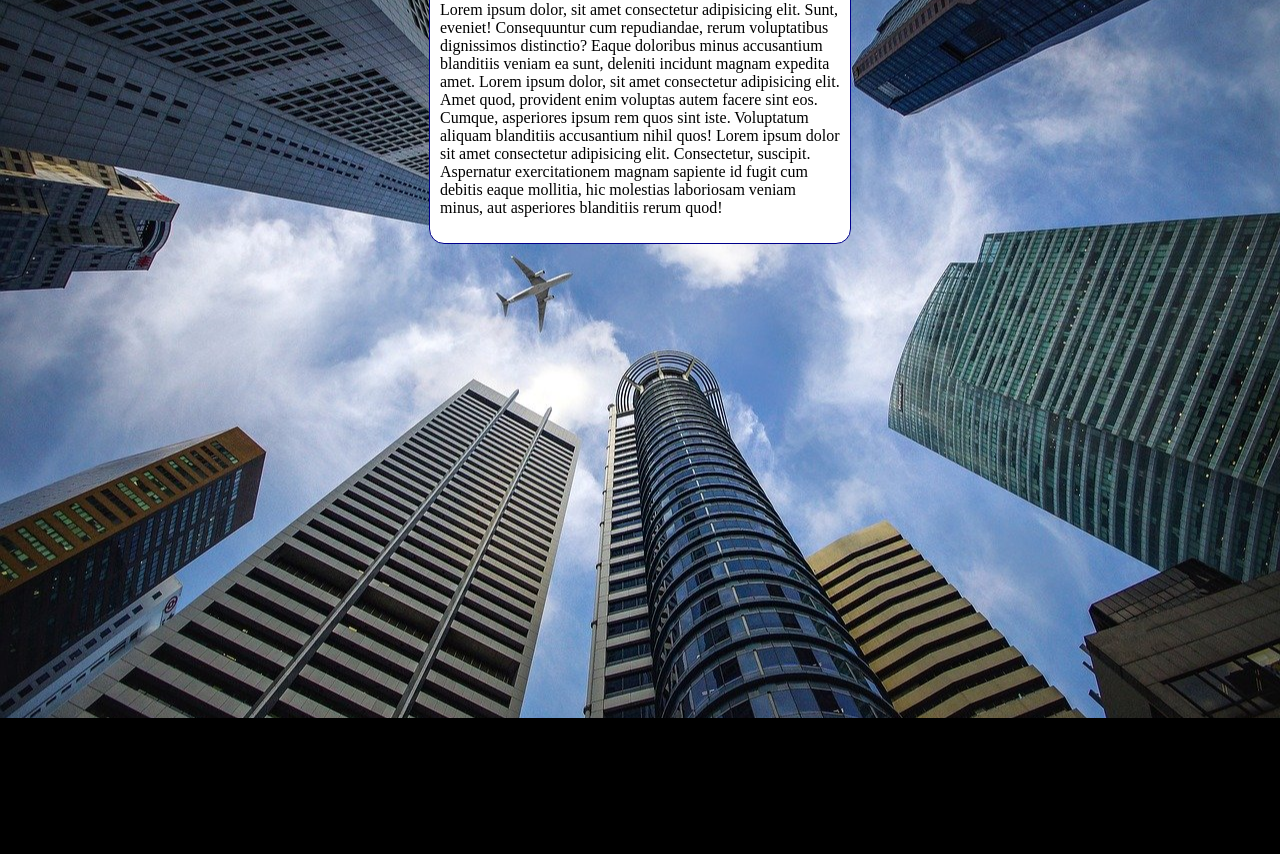
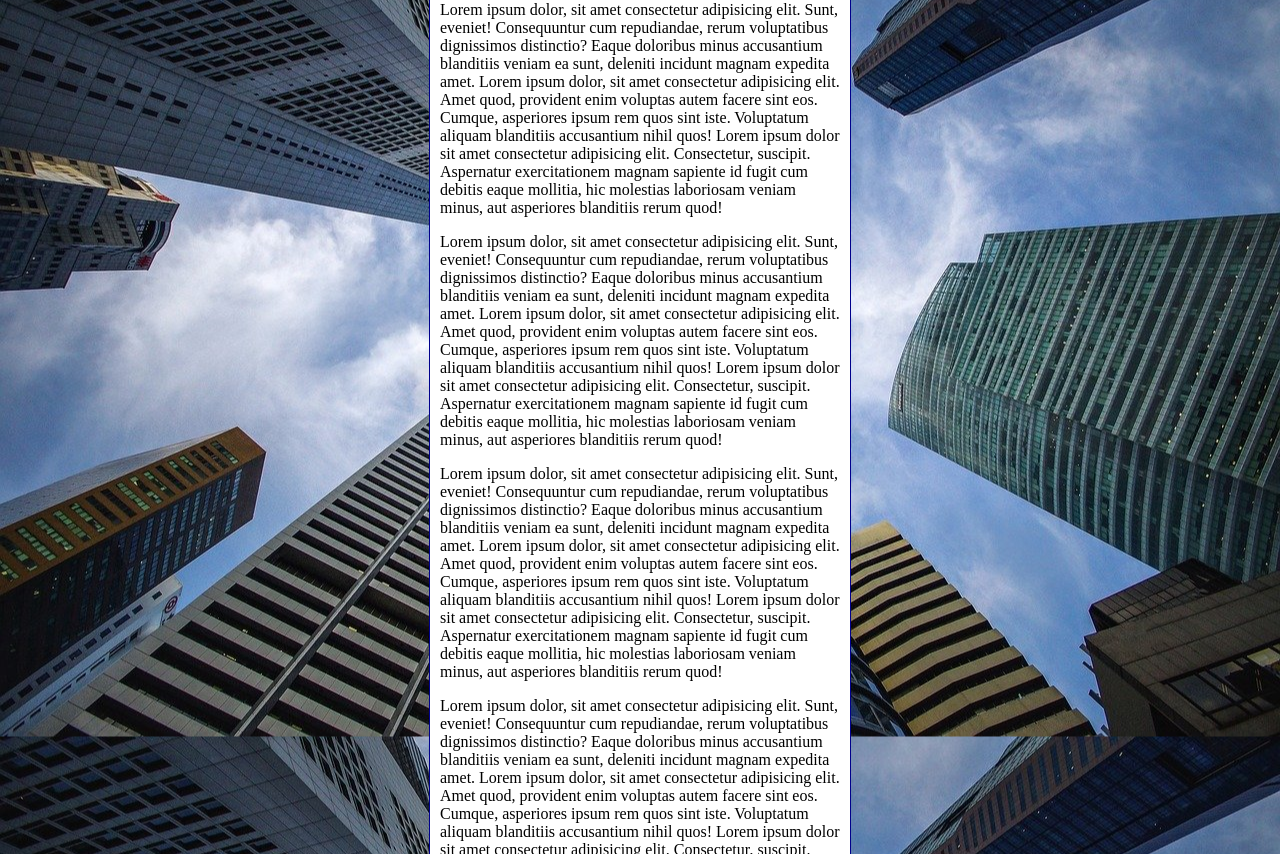
Before and after one commit to Gustavo30309/html-css, a plain HTML site: page exercicios/ex022/fundo006.html in a window 1280 px wide. Shown: the part 98-952 px from the top of the page. Before the commit the page ends 816 px from the top, so only its background shows below. Drawn offline with Linux system fonts and the light colour scheme.

Commit message:
Update fundo006.html

```diff
--- a/exercicios/ex022/fundo006.html
+++ b/exercicios/ex022/fundo006.html
@@ -10,7 +10,7 @@
             background-color: black;
             background-image: url(imagens/wallpaper002.jpg);
             background-position: center center;
-            background-repeat: no-repeat;
+            background-repeat: repeat-y;
             background-size: cover;
         }
         main {
@@ -27,6 +27,8 @@
     <main>
         <h1>Teste de imagem de Fundo</h1>
         <p>Lorem ipsum dolor, sit amet consectetur adipisicing elit. Sunt, eveniet! Consequuntur cum repudiandae, rerum voluptatibus dignissimos distinctio? Eaque doloribus minus accusantium blanditiis veniam ea sunt, deleniti incidunt magnam expedita amet. Lorem ipsum dolor, sit amet consectetur adipisicing elit. Amet quod, provident enim voluptas autem facere sint eos. Cumque, asperiores ipsum rem quos sint iste. Voluptatum aliquam blanditiis accusantium nihil quos! Lorem ipsum dolor sit amet consectetur adipisicing elit. Consectetur, suscipit. Aspernatur exercitationem magnam sapiente id fugit cum debitis eaque mollitia, hic molestias laboriosam veniam minus, aut asperiores blanditiis rerum quod!</p>
+        <p>Lorem ipsum dolor, sit amet consectetur adipisicing elit. Sunt, eveniet! Consequuntur cum repudiandae, rerum voluptatibus dignissimos distinctio? Eaque doloribus minus accusantium blanditiis veniam ea sunt, deleniti incidunt magnam expedita amet. Lorem ipsum dolor, sit amet consectetur adipisicing elit. Amet quod, provident enim voluptas autem facere sint eos. Cumque, asperiores ipsum rem quos sint iste. Voluptatum aliquam blanditiis accusantium nihil quos! Lorem ipsum dolor sit amet consectetur adipisicing elit. Consectetur, suscipit. Aspernatur exercitationem magnam sapiente id fugit cum debitis eaque mollitia, hic molestias laboriosam veniam minus, aut asperiores blanditiis rerum quod!</p><p>Lorem ipsum dolor, sit amet consectetur adipisicing elit. Sunt, eveniet! Consequuntur cum repudiandae, rerum voluptatibus dignissimos distinctio? Eaque doloribus minus accusantium blanditiis veniam ea sunt, deleniti incidunt magnam expedita amet. Lorem ipsum dolor, sit amet consectetur adipisicing elit. Amet quod, provident enim voluptas autem facere sint eos. Cumque, asperiores ipsum rem quos sint iste. Voluptatum aliquam blanditiis accusantium nihil quos! Lorem ipsum dolor sit amet consectetur adipisicing elit. Consectetur, suscipit. Aspernatur exercitationem magnam sapiente id fugit cum debitis eaque mollitia, hic molestias laboriosam veniam minus, aut asperiores blanditiis rerum quod!</p>
+        <p>Lorem ipsum dolor, sit amet consectetur adipisicing elit. Sunt, eveniet! Consequuntur cum repudiandae, rerum voluptatibus dignissimos distinctio? Eaque doloribus minus accusantium blanditiis veniam ea sunt, deleniti incidunt magnam expedita amet. Lorem ipsum dolor, sit amet consectetur adipisicing elit. Amet quod, provident enim voluptas autem facere sint eos. Cumque, asperiores ipsum rem quos sint iste. Voluptatum aliquam blanditiis accusantium nihil quos! Lorem ipsum dolor sit amet consectetur adipisicing elit. Consectetur, suscipit. Aspernatur exercitationem magnam sapiente id fugit cum debitis eaque mollitia, hic molestias laboriosam veniam minus, aut asperiores blanditiis rerum quod!</p><p>Lorem ipsum dolor, sit amet consectetur adipisicing elit. Sunt, eveniet! Consequuntur cum repudiandae, rerum voluptatibus dignissimos distinctio? Eaque doloribus minus accusantium blanditiis veniam ea sunt, deleniti incidunt magnam expedita amet. Lorem ipsum dolor, sit amet consectetur adipisicing elit. Amet quod, provident enim voluptas autem facere sint eos. Cumque, asperiores ipsum rem quos sint iste. Voluptatum aliquam blanditiis accusantium nihil quos! Lorem ipsum dolor sit amet consectetur adipisicing elit. Consectetur, suscipit. Aspernatur exercitationem magnam sapiente id fugit cum debitis eaque mollitia, hic molestias laboriosam veniam minus, aut asperiores blanditiis rerum quod!</p>
     </main>
 </body>
 </html>
```
